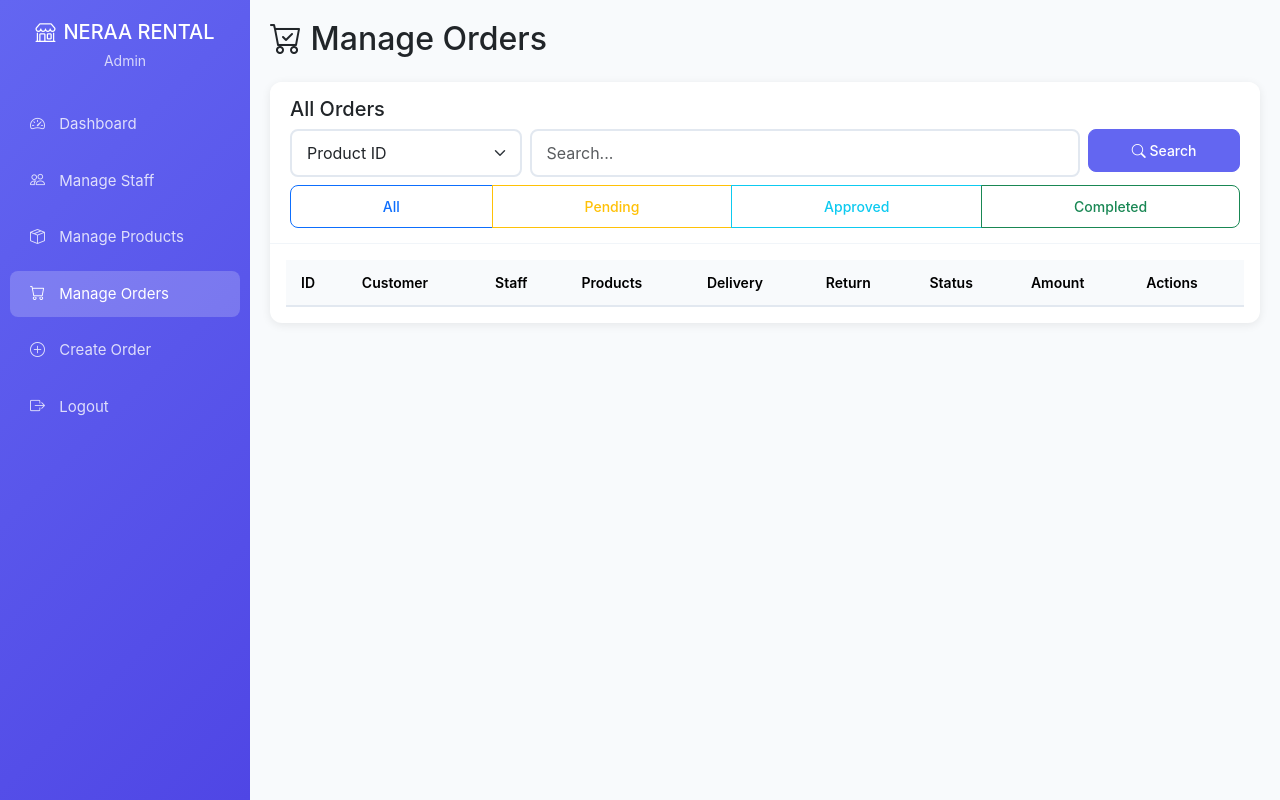
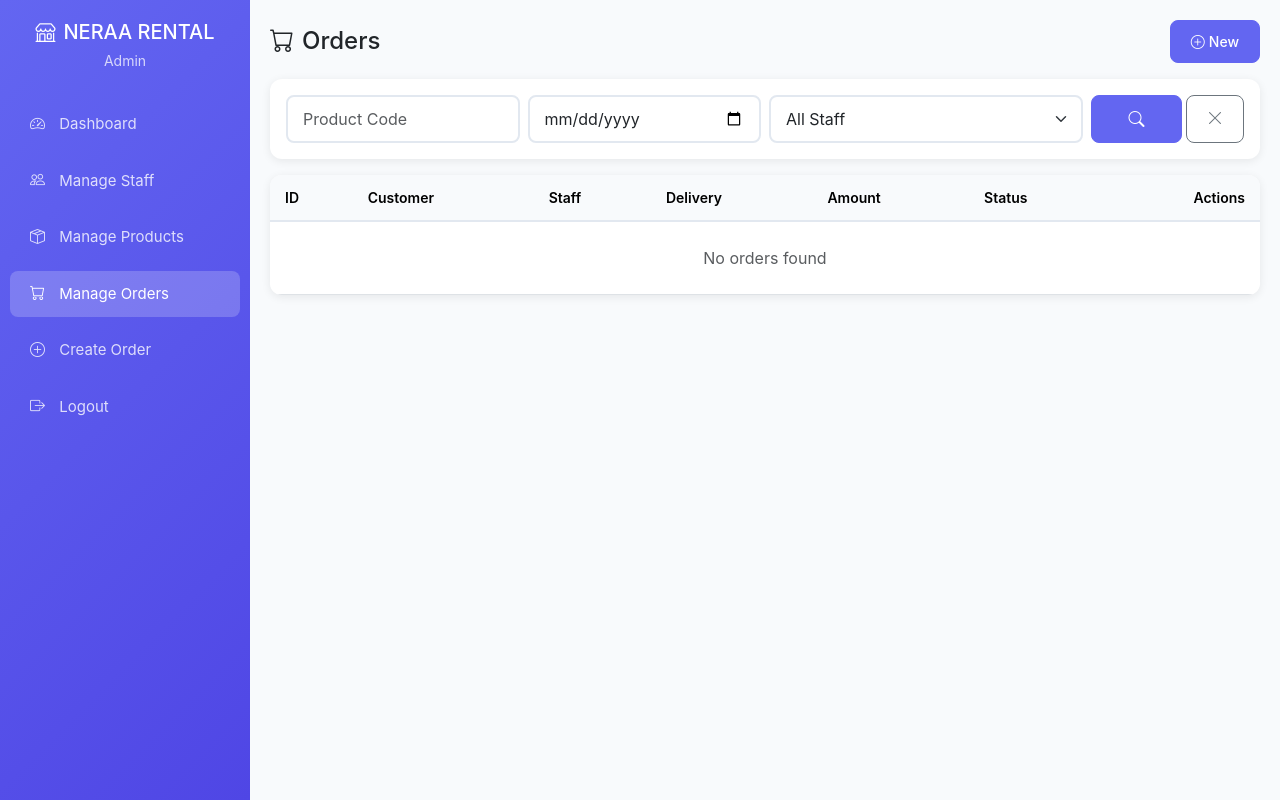
Before and after one commit to dhyey1623/neraarentalhouse, a Flask app: page /admin/orders in a window 1280 px wide. Run offline with Flask 3, Linux system fonts and the light colour scheme; a user stored in the database is signed in; data comes from the database, SQL or seed files in the repository; data that the repository does not hold is empty.

Commit message:
Update manage_orders.html

```diff
--- a/templates/manage_orders.html
+++ b/templates/manage_orders.html
@@ -1,101 +1,158 @@
-<!-- ==================== FILE: templates/manage_orders.html ==================== -->
-{% extends "base.html" %}
-{% block title %}Manage Orders{% endblock %}
+{% extends 'base.html' %}
+
+{% block title %}Manage Orders - NERAA Rental{% endblock %}
 
 {% block content %}
-<h2 class="mb-4"><i class="bi bi-cart-check"></i> Manage Orders</h2>
+<div class="container-fluid px-0">
+    <div class="d-flex justify-content-between align-items-center mb-3 flex-wrap gap-2">
+        <h4 class="mb-0"><i class="bi bi-cart me-2"></i>Orders</h4>
+        <a href="{{ url_for('create_order') }}" class="btn btn-primary btn-sm">
+            <i class="bi bi-plus-circle me-1"></i>New
+        </a>
+    </div>
 
-<div class="card">
-    <div class="card-header">
-        <div class="row align-items-center">
-            <div class="col-12 mb-2">
-                <h5 class="mb-0">All Orders</h5>
+    <!-- Search Filters -->
+    <div class="card mb-3">
+        <div class="card-body py-3">
+            <form method="GET">
+                <div class="row g-2">
+                    <div class="col-6 col-md-3">
+                        <input type="text" name="search" class="form-control"
+                               value="{{ request.args.get('search', '') }}" placeholder="Product Code">
                     </div>
-            <div class="col-12">
-                <form method="GET" class="row g-2">
-                    <div class="col-md-3 col-6">
-                        <select name="search_type" class="form-select form-select-sm">
-                            <option value="product">Product ID</option>
-                            <option value="staff">Staff Name</option>
-                            <option value="date">Date</option>
+                    <div class="col-6 col-md-3">
+                        <input type="date" name="date" class="form-control"
+                               value="{{ request.args.get('date', '') }}">
+                    </div>
+                    <div class="col-8 col-md-4">
+                        <select name="staff" class="form-select">
+                            <option value="">All Staff</option>
+                            {% for staff in staff_list %}
+                            <option value="{{ staff.name }}" {% if request.args.get('staff') == staff.name %}selected{% endif %}>
+                                {{ staff.name }}
+                            </option>
+                            {% endfor %}
                         </select>
                     </div>
-                    <div class="col-md-7 col-6">
-                        <input type="text" name="search" class="form-control form-control-sm" placeholder="Search...">
+                    <div class="col-4 col-md-2 d-flex gap-1">
+                        <button type="submit" class="btn btn-primary flex-grow-1">
+                            <i class="bi bi-search"></i>
+                        </button>
+                        <a href="{{ url_for('manage_orders') }}" class="btn btn-outline-secondary">
+                            <i class="bi bi-x-lg"></i>
+                        </a>
                     </div>
-                    <div class="col-md-2 col-12">
-                        <button type="submit" class="btn btn-sm btn-primary w-100">
-                            <i class="bi bi-search"></i> Search
-                        </button>
                 </div>
             </form>
         </div>
     </div>
-        <div class="btn-group mt-2 w-100" role="group">
-            <a href="{{ url_for('manage_orders', status='all') }}" class="btn btn-sm btn-{% if status_filter == 'all' %}primary{% else %}outline-primary{% endif %}">All</a>
-            <a href="{{ url_for('manage_orders', status='pending') }}" class="btn btn-sm btn-{% if status_filter == 'pending' %}warning{% else %}outline-warning{% endif %}">Pending</a>
-            <a href="{{ url_for('manage_orders', status='approved') }}" class="btn btn-sm btn-{% if status_filter == 'approved' %}info{% else %}outline-info{% endif %}">Approved</a>
-            <a href="{{ url_for('manage_orders', status='completed') }}" class="btn btn-sm btn-{% if status_filter == 'completed' %}success{% else %}outline-success{% endif %}">Completed</a>
-        </div>
-    </div>
-    <div class="card-body">
+
+    <!-- Orders Table -->
+    <div class="card">
+        <div class="card-body p-0">
             <div class="table-responsive">
-            <table class="table table-hover">
+                <table class="table table-hover mb-0">
                     <thead>
                         <tr>
                             <th>ID</th>
                             <th>Customer</th>
-                        <th class="d-none d-lg-table-cell">Staff</th>
-                        <th class="d-none d-md-table-cell">Products</th>
-                        <th>Delivery</th>
-                        <th class="d-none d-lg-table-cell">Return</th>
+                            <th class="d-none d-md-table-cell">Staff</th>
+                            <th class="d-none d-sm-table-cell">Delivery</th>
+                            <th>Amount</th>
                             <th>Status</th>
-                        <th class="d-none d-md-table-cell">Amount</th>
-                        <th>Actions</th>
+                            <th class="text-end">Actions</th>
                         </tr>
                     </thead>
                     <tbody>
                         {% for order in orders %}
                         <tr>
-                        <td><strong>#{{ order.id }}</strong></td>
+                            <td>#{{ order.id }}</td>
                             <td>
-                            <div class="text-truncate" style="max-width: 100px;">{{ order.customer_name }}</div>
-                            <small class="text-muted">{{ order.customer_phone }}</small>
+                                {{ order.customer.name[:12] }}{% if order.customer.name|length > 12 %}...{% endif %}
+                                <small class="d-block text-muted">{{ order.customer.phone }}</small>
                             </td>
-                        <td class="d-none d-lg-table-cell">{{ order.staff.name }}</td>
-                        <td class="d-none d-md-table-cell">
-                            {% for item in order.products %}
-                            <span class="badge bg-secondary small">{{ item.product.product_code }}</span>
-                            {% endfor %}
+                            <td class="d-none d-md-table-cell">{{ order.staff.name }}</td>
+                            <td class="d-none d-sm-table-cell">{{ order.delivery_date.strftime('%d-%m') }}</td>
+                            <td>₹{{ "%.0f"|format(order.total_amount) }}</td>
+                            <td>
+                                {% if order.status == 'pending' %}
+                                <span class="badge bg-warning">Pending</span>
+                                {% elif order.status == 'approved' %}
+                                <span class="badge bg-success">Approved</span>
+                                {% elif order.status == 'completed' %}
+                                <span class="badge bg-info">Done</span>
+                                {% elif order.status == 'cancelled' %}
+                                <span class="badge bg-danger">Cancel</span>
+                                {% else %}
+                                <span class="badge bg-secondary">{{ order.status }}</span>
+                                {% endif %}
                             </td>
-                        <td><small>{{ order.delivery_date.strftime('%m/%d') }}</small></td>
-                        <td class="d-none d-lg-table-cell"><small>{{ order.return_date.strftime('%m/%d') }}</small></td>
-                        <td>
-                            <form method="POST" action="{{ url_for('update_order_status', order_id=order.id) }}" class="d-inline">
-                                <select name="status" class="form-select form-select-sm" onchange="this.form.submit()">
-                                    <option value="pending" {% if order.status == 'pending' %}selected{% endif %}>Pending</option>
-                                    <option value="approved" {% if order.status == 'approved' %}selected{% endif %}>Approved</option>
-                                    <option value="delivered" {% if order.status == 'delivered' %}selected{% endif %}>Delivered</option>
-                                    <option value="returned" {% if order.status == 'returned' %}selected{% endif %}>Returned</option>
-                                    <option value="completed" {% if order.status == 'completed' %}selected{% endif %}>Completed</option>
-                                    <option value="canceled" {% if order.status == 'canceled' %}selected{% endif %}>Canceled</option>
-                                </select>
-                            </form>
+
+                            <!-- ACTIONS: Now contains TWO DROPDOWNS -->
+                            <td class="text-end d-flex justify-content-end gap-2">
+
+                                <!-- Drawer 1: Invoice / Edit / Packing Slip (Status removed) -->
+                                <div class="dropdown">
+                                    <button class="btn btn-sm btn-outline-secondary" type="button" data-bs-toggle="dropdown">
+                                        <i class="bi bi-three-dots-vertical"></i>
+                                    </button>
+                                    <ul class="dropdown-menu dropdown-menu-end">
+                                        <li>
+                                            <a class="dropdown-item" href="{{ url_for('view_invoice', order_id=order.id) }}">
+                                                <i class="bi bi-eye me-2"></i>Invoice
+                                            </a>
+                                        </li>
+                                        <li>
+                                            <a class="dropdown-item" href="{{ url_for('edit_order', order_id=order.id) }}">
+                                                <i class="bi bi-pencil me-2"></i>Edit
+                                            </a>
+                                        </li>
+                                        {% if order.status == 'approved' %}
+                                        <li>
+                                            <a class="dropdown-item" href="{{ url_for('packing_slip', order_id=order.id) }}">
+                                                <i class="bi bi-box-seam me-2"></i>Packing Slip
+                                            </a>
+                                        </li>
+                                        {% endif %}
+                                    </ul>
+                                </div>
+
+                                <!-- Drawer 2: NEW Status-only drawer -->
+                                <div class="dropdown">
+                                    <button class="btn btn-sm btn-outline-primary" type="button" data-bs-toggle="dropdown">
+                                        <i class="bi bi-chevron-down"></i>
+                                    </button>
+                                    <ul class="dropdown-menu dropdown-menu-end">
+                                        <li class="px-3 py-1"><small class="text-muted">Update Status</small></li>
+
+                                        <li>
+                                            <a class="dropdown-item" href="{{ url_for('update_order_status', order_id=order.id, status='pending') }}">
+                                                <i class="bi bi-clock text-warning me-2"></i>Pending
+                                            </a>
+                                        </li>
+                                        <li>
+                                            <a class="dropdown-item" href="{{ url_for('update_order_status', order_id=order.id, status='approved') }}">
+                                                <i class="bi bi-check-circle text-success me-2"></i>Approved
+                                            </a>
+                                        </li>
+                                        <li>
+                                            <a class="dropdown-item" href="{{ url_for('update_order_status', order_id=order.id, status='completed') }}">
+                                                <i class="bi bi-check-all text-info me-2"></i>Completed
+                                            </a>
+                                        </li>
+                                        <li>
+                                            <a class="dropdown-item" href="{{ url_for('update_order_status', order_id=order.id, status='cancelled') }}">
+                                                <i class="bi bi-x-circle text-danger me-2"></i>Cancelled
+                                            </a>
+                                        </li>
+                                    </ul>
+                                </div>
+
                             </td>
-                        <td class="d-none d-md-table-cell"><strong>${{ "%.2f"|format(order.total_amount) }}</strong></td>
-                        <td>
-                            <div class="btn-group-vertical btn-group-sm" role="group">
-                                <a href="{{ url_for('edit_order', order_id=order.id) }}" class="btn btn-sm btn-warning" title="Edit">
-                                    <i class="bi bi-pencil"></i>
-                                </a>
-                                <a href="{{ url_for('view_invoice', order_id=order.id) }}" class="btn btn-sm btn-info" title="View">
-                                    <i class="bi bi-eye"></i>
-                                </a>
-                                <a href="{{ url_for('download_invoice', order_id=order.id) }}" class="btn btn-sm btn-success" title="Download">
-                                    <i class="bi bi-download"></i>
-                                </a>
-                            </div>
-                        </td>
+                        </tr>
+                        {% else %}
+                        <tr>
+                            <td colspan="7" class="text-center py-4 text-muted">No orders found</td>
                         </tr>
                         {% endfor %}
                     </tbody>
@@ -103,4 +160,5 @@
             </div>
         </div>
     </div>
+</div>
 {% endblock %}
```
Lines whose indentation alone changed are shown as unchanged.
